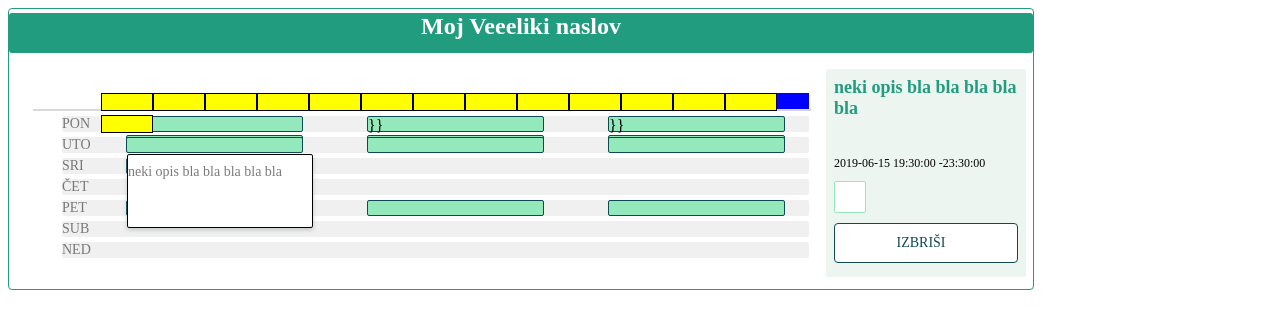
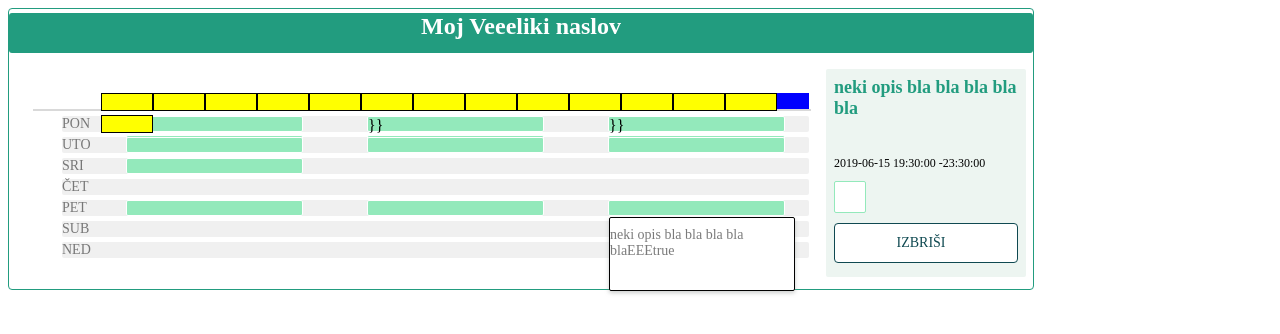
Before and after one commit to ispoljari/speck-academy-booking-app-client, a React (Create React App) app: page / in a window 1280 px wide. Shown: the top 334 px of the page. Built offline with nearby package versions, Linux system fonts and the light colour scheme.

Commit message:
Trying to change PopUpInfo dynamicaly. Not successfull.

```diff
--- a/src/UI/admin/components/hall-reservation/AdminHallReservation.js
+++ b/src/UI/admin/components/hall-reservation/AdminHallReservation.js
@@ -25,6 +25,16 @@ import {
 } from './style.js';
 
 let a = [1, 2, 3, 4, 5, 6];
+
+function myFunction() {
+  alert('isVisible:' + isVisible);
+  isVisible = false;
+  alert('isVisible:' + isVisible);
+  return myFunction;
+}
+let isVisible = true;
+
+//const PopUpInfo = visible
 
 const ScheduleComponenet = props => (
   <MainWrapper>
@@ -94,7 +104,16 @@ const ScheduleComponenet = props => (
           <OneDayDivRowText>PET</OneDayDivRowText>
           <ReservationDynamicDiv> </ReservationDynamicDiv>
           <ReservationDynamicDiv> </ReservationDynamicDiv>
-          <ReservationDynamicDiv> </ReservationDynamicDiv>
+          <ReservationDynamicDiv onMouseOver={myFunction}>
+            <PopUpInfo visible={isVisible}>
+              <PopUpInfoText>
+                {props.dummyDataArray[0].hallReservaltions[0]
+                  .reservationDescription +
+                  'EEE' +
+                  isVisible}
+              </PopUpInfoText>
+            </PopUpInfo>
+          </ReservationDynamicDiv>
         </OneDayDivRow>
         <OneDayDivRow>
           <OneDayDivRowText>SUB</OneDayDivRowText>
--- a/src/UI/admin/components/hall-reservation/style.js
+++ b/src/UI/admin/components/hall-reservation/style.js
@@ -168,10 +168,13 @@ const ReservationDynamicDiv = styled.div.attrs({
   border-radius: 2px;
   border: solid 1px #ffffff;
   background-color: #93e9bb;
-  border: solid 1px #0f4951;
 
   display: inline-block;
   margin-left: 64px;
+
+  &:hover {
+    box-shadow: 0 0 4px 0 #9da8a5;
+  }
 `;
 
 const PopUpInfo = styled.div.attrs({
@@ -187,7 +190,11 @@ const PopUpInfo = styled.div.attrs({
   margin-top: 16px;
   position: absolute;
   border: solid 1px black;
-  visibility: visible;
+  visibility: ${props => (props.visible ? 'visible' : 'hidden')};
+
+  &:hover {
+    ${props => alert('props.visible:' + props.visible)};
+  }
 `;
 
 const PopUpInfoText = styled.h1.attrs({
```
